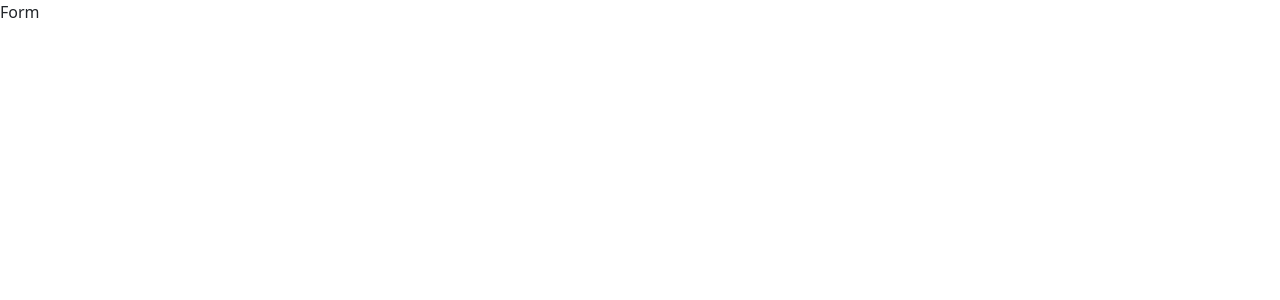
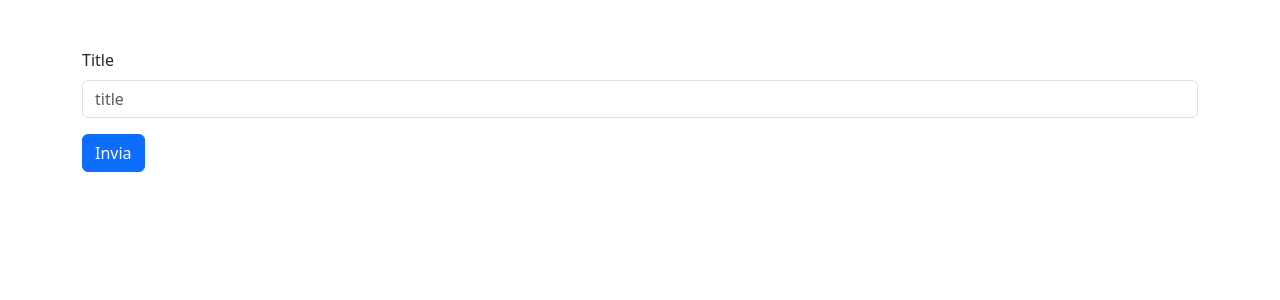
Before and after one commit to RobertoFloris/react-form, a React (Vite) app: page / in a window 1280 px wide. Shown: the top 300 px of the page. Built offline with nearby package versions, Linux system fonts and the light colour scheme.

Commit message:
[add] form

```diff
--- a/src/components/Form.jsx
+++ b/src/components/Form.jsx
@@ -1,6 +1,28 @@
+import { useState } from "react"
+
 const Form = () => {
+
+  const [title, setTitle] = useState("")
+
+  const handlerSubmit = (e) => {
+    setTitle(e.target.value);
+  };
+
   return (
-    <div>Form</div>
+    <form className="container mt-5">
+      <div className="mb-3">
+        <label className="form-label">Title</label>
+        <input
+          type="text"
+          className="form-control"
+          placeholder="title"
+          value={title}
+          onChange={handlerSubmit} />
+      </div>
+
+
+      <button type="submit" className="btn btn-primary">Invia</button>
+    </form>
   )
 }
 
```
